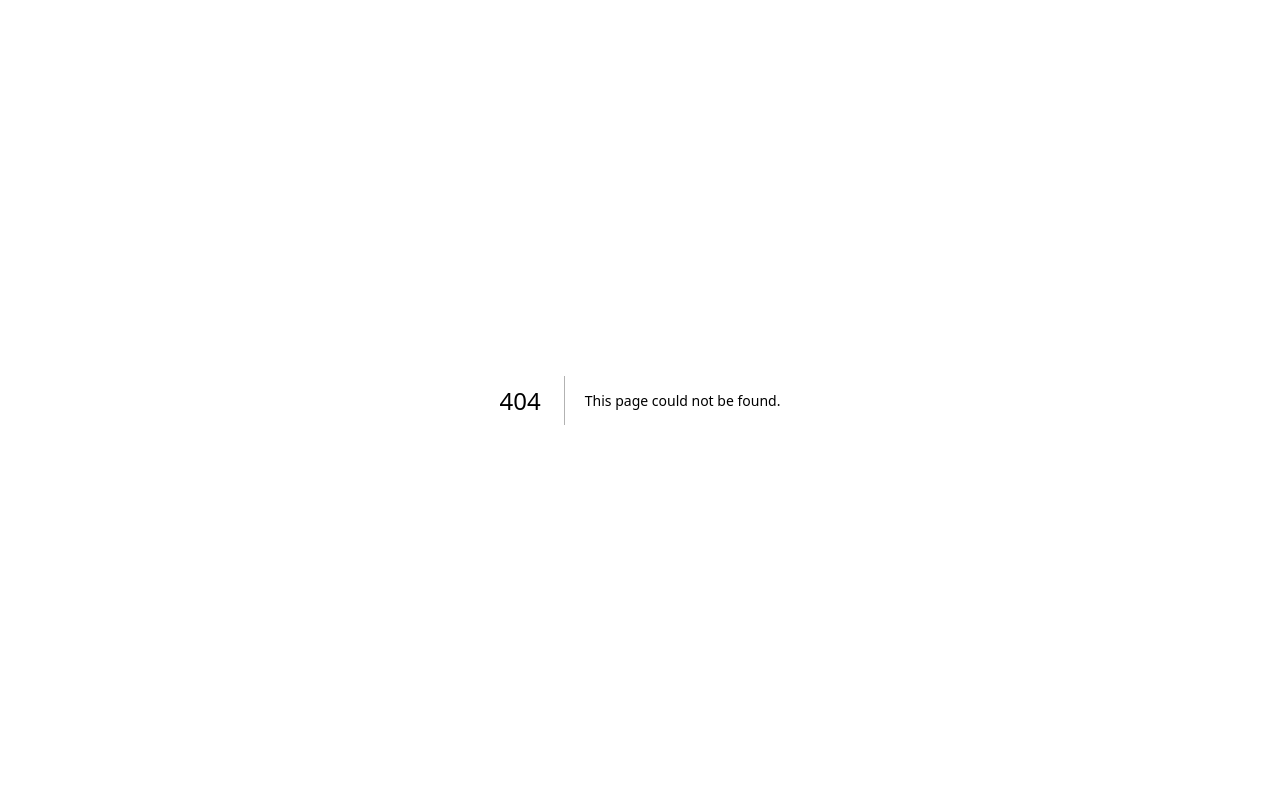
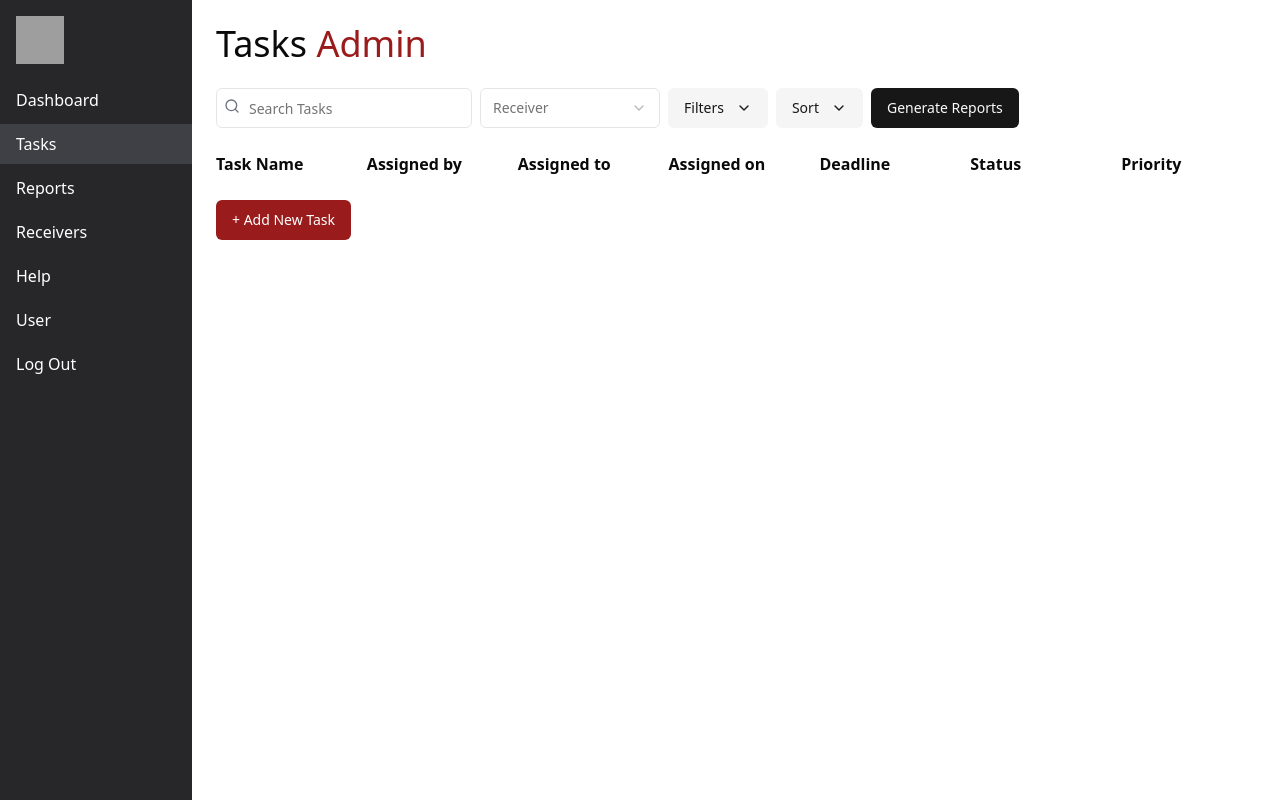
Before and after one commit to Liam-Dev1/cics-task-management, a Next.js app: page /admintask in a window 1280 px wide. Before the commit this address had no page. Built offline with nearby package versions, Linux system fonts and the light colour scheme; grey boxes are pictures that could not be loaded.

Commit message:
working admin task page

```diff
--- /dev/null
+++ b/src/app/admintask/page.tsx
@@ -0,0 +1,356 @@
+"use client"
+
+import type React from "react"
+
+import { useState, useRef } from "react"
+import { ChevronDown, Search, Upload } from "lucide-react"
+import { Button } from "@/components/ui/button"
+import { Input } from "@/components/ui/input"
+import { Textarea } from "@/components/ui/textarea"
+import { Select, SelectContent, SelectItem, SelectTrigger, SelectValue } from "@/components/ui/select"
+import { Dialog, DialogContent, DialogHeader, DialogTitle, DialogTrigger } from "@/components/ui/dialog"
+// Remove the Firebase import, assuming it's handled elsewhere in your application
+// import { storage } from "@/firebase/firebase.config"
+import { ref, uploadBytes, getDownloadURL } from "firebase/storage"
+
+// Declare storage variable. Assuming it's initialized elsewhere in your application.
+// Replace this with your actual storage initialization if needed.
+const storage = null
+
+export default function TaskManagement() {
+  const [showNewTask, setShowNewTask] = useState(false)
+  const [tasks, setTasks] = useState([])
+
+  const [newTask, setNewTask] = useState({
+    name: "",
+    assignedTo: "",
+    deadline: "",
+    status: "",
+    priority: "",
+    description: "",
+  })
+  const [file, setFile] = useState<File | null>(null)
+  const fileInputRef = useRef<HTMLInputElement>(null)
+  const [editingTask, setEditingTask] = useState<number | null>(null)
+
+  const handleInputChange = (e: React.ChangeEvent<HTMLInputElement | HTMLTextAreaElement | HTMLSelectElement>) => {
+    const { name, value } = e.target
+    if (editingTask !== null) {
+      setTasks((prev) => prev.map((task) => (task.id === editingTask ? { ...task, [name]: value } : task)))
+    } else {
+      setNewTask((prev) => ({ ...prev, [name]: value }))
+    }
+  }
+
+  const handleFileChange = (e: React.ChangeEvent<HTMLInputElement>) => {
+    if (e.target.files) {
+      setFile(e.target.files[0])
+    }
+  }
+
+  const handleAddTask = async (e: React.FormEvent) => {
+    e.preventDefault()
+
+    let fileUrl = ""
+    if (file) {
+      try {
+        // Assuming 'storage' is available globally or through a context
+        const storageRef = ref(storage, `task-files/${file.name}`)
+        await uploadBytes(storageRef, file)
+        fileUrl = await getDownloadURL(storageRef)
+      } catch (error) {
+        console.error("Error uploading file:", error)
+      }
+    }
+
+    const newTaskWithFile = {
+      ...newTask,
+      id: tasks.length + 1,
+      assignedBy: "J Jonah Jameson",
+      assignedOn: new Date().toLocaleDateString(),
+      files: fileUrl ? [{ name: file!.name, url: fileUrl }] : [],
+    }
+
+    setTasks((prev) => [...prev, newTaskWithFile])
+    setNewTask({
+      name: "",
+      assignedTo: "",
+      deadline: "",
+      status: "",
+      priority: "",
+      description: "",
+    })
+    setFile(null)
+    setShowNewTask(false)
+  }
+
+  const handleEditTask = (taskId: number) => {
+    setEditingTask(taskId)
+    const taskToEdit = tasks.find((task) => task.id === taskId)
+    if (taskToEdit) {
+      setNewTask({
+        name: taskToEdit.name,
+        assignedTo: taskToEdit.assignedTo,
+        deadline: taskToEdit.deadline,
+        status: taskToEdit.status,
+        priority: taskToEdit.priority,
+        description: taskToEdit.description,
+      })
+    }
+  }
+
+  const handleSaveEdit = () => {
+    setTasks((prev) => prev.map((task) => (task.id === editingTask ? { ...task, ...newTask } : task)))
+    setEditingTask(null)
+    setNewTask({
+      name: "",
+      assignedTo: "",
+      deadline: "",
+      status: "",
+      priority: "",
+      description: "",
+    })
+  }
+
+  const handleVerifyCompletion = (taskId: number) => {
+    setTasks((prev) =>
+      prev.map((task) =>
+        task.id === taskId ? { ...task, status: "Completed", completed: new Date().toLocaleDateString() } : task,
+      ),
+    )
+  }
+
+  const handleReopenTask = (taskId: number) => {
+    setTasks((prev) =>
+      prev.map((task) => (task.id === taskId ? { ...task, status: "Reopened", completed: null } : task)),
+    )
+  }
+
+  return (
+    <div className="flex min-h-screen">
+      {/* Sidebar */}
+      <div className="w-48 bg-zinc-800 text-white">
+        <div className="p-4">
+          <img
+            src="https://hebbkx1anhila5yf.public.blob.vercel-storage.com/image-jwFgX4f0u3HXOc9jTMPAK2Jz503wTL.png"
+            alt="CICS Logo"
+            className="w-12 h-12"
+          />
+        </div>
+        <nav className="space-y-1">
+          {["Dashboard", "Tasks", "Reports", "Receivers", "Help", "User", "Log Out"].map((item) => (
+            <button
+              key={item}
+              className={`w-full text-left px-4 py-2 hover:bg-zinc-700 ${item === "Tasks" ? "bg-zinc-700" : ""}`}
+            >
+              {item}
+            </button>
+          ))}
+        </nav>
+      </div>
+
+      {/* Main Content */}
+      <div className="flex-1 bg-white">
+        <div className="p-6">
+          <h1 className="text-4xl mb-6">
+            Tasks <span className="text-red-800">Admin</span>
+          </h1>
+
+          {/* Action Bar */}
+          <div className="flex gap-2 mb-6">
+            <div className="relative">
+              <Input type="search" placeholder="Search Tasks" className="pl-8 w-64" />
+              <Search className="absolute left-2 top-2.5 h-4 w-4 text-gray-500" />
+            </div>
+            <Select>
+              <SelectTrigger className="w-[180px]">
+                <SelectValue placeholder="Receiver" />
+              </SelectTrigger>
+              <SelectContent>
+                <SelectItem value="all">All Receivers</SelectItem>
+                <SelectItem value="peter">Peter Parker</SelectItem>
+              </SelectContent>
+            </Select>
+            <Button variant="secondary">
+              Filters
+              <ChevronDown className="ml-1 h-4 w-4" />
+            </Button>
+            <Button variant="secondary">
+              Sort
+              <ChevronDown className="ml-1 h-4 w-4" />
+            </Button>
+            <Button>Generate Reports</Button>
+          </div>
+
+          {/* Tasks List */}
+          <div className="space-y-4">
+            <div className="grid grid-cols-7 gap-4 font-semibold mb-2">
+              <div>Task Name</div>
+              <div>Assigned by</div>
+              <div>Assigned to</div>
+              <div>Assigned on</div>
+              <div>Deadline</div>
+              <div>Status</div>
+              <div>Priority</div>
+            </div>
+
+            {/* Add New Task Button */}
+            <Button onClick={() => setShowNewTask(true)} className="bg-red-800 hover:bg-red-900 text-white">
+              + Add New Task
+            </Button>
+
+            {/* New Task Form */}
+            {(showNewTask || editingTask !== null) && (
+              <form
+                onSubmit={editingTask !== null ? handleSaveEdit : handleAddTask}
+                className="border rounded-lg p-4 bg-gray-50"
+              >
+                <div className="grid grid-cols-7 gap-4">
+                  <Input
+                    placeholder="Insert Task Name Here"
+                    name="name"
+                    value={newTask.name}
+                    onChange={handleInputChange}
+                  />
+                  <div>J Jonah Jameson</div>
+                  <Select
+                    name="assignedTo"
+                    onValueChange={(value) => handleInputChange({ target: { name: "assignedTo", value } } as any)}
+                  >
+                    <SelectTrigger>
+                      <SelectValue placeholder="Select assignee" />
+                    </SelectTrigger>
+                    <SelectContent>
+                      <SelectItem value="Peter Parker">Peter Parker</SelectItem>
+                    </SelectContent>
+                  </Select>
+                  <div>{new Date().toLocaleDateString()}</div>
+                  <Input type="date" name="deadline" value={newTask.deadline} onChange={handleInputChange} />
+                  <Select
+                    name="status"
+                    onValueChange={(value) => handleInputChange({ target: { name: "status", value } } as any)}
+                  >
+                    <SelectTrigger>
+                      <SelectValue placeholder="Status" />
+                    </SelectTrigger>
+                    <SelectContent>
+                      <SelectItem value="Pending">Pending</SelectItem>
+                      <SelectItem value="Verifying">Verifying</SelectItem>
+                    </SelectContent>
+                  </Select>
+                  <Select
+                    name="priority"
+                    onValueChange={(value) => handleInputChange({ target: { name: "priority", value } } as any)}
+                  >
+                    <SelectTrigger>
+                      <SelectValue placeholder="Priority" />
+                    </SelectTrigger>
+                    <SelectContent>
+                      <SelectItem value="High">High</SelectItem>
+                      <SelectItem value="Medium">Medium</SelectItem>
+                      <SelectItem value="Low">Low</SelectItem>
+                    </SelectContent>
+                  </Select>
+                </div>
+                <Textarea
+                  placeholder="Add Description Here"
+                  className="mt-4 mb-4"
+                  name="description"
+                  value={newTask.description}
+                  onChange={handleInputChange}
+                />
+                <div className="flex justify-between">
+                  <Button
+                    type="button"
+                    variant="outline"
+                    className="flex gap-2"
+                    onClick={() => fileInputRef.current?.click()}
+                  >
+                    <Upload className="h-4 w-4" />
+                    Attach Files
+                  </Button>
+                  <input type="file" ref={fileInputRef} onChange={handleFileChange} className="hidden" />
+                  <Button type="submit">{editingTask !== null ? "Save Changes" : "Assign Task"}</Button>
+                </div>
+                {file && <p className="mt-2">File attached: {file.name}</p>}
+              </form>
+            )}
+
+            {/* Existing Tasks */}
+            {tasks.map((task) => (
+              <div key={task.id} className="grid grid-cols-7 gap-4 bg-red-800 text-white p-4 rounded">
+                <div>{task.name}</div>
+                <div>{task.assignedBy}</div>
+                <div>{task.assignedTo}</div>
+                <div>{task.assignedOn}</div>
+                <div>{task.deadline}</div>
+                <div>{task.status}</div>
+                <div>{task.priority}</div>
+                <div className="col-span-7 bg-white text-black p-4 rounded mt-2">
+                  <p className="text-sm text-gray-600">
+                    {task.completed ? `Completed on ${task.completed}` : "Not completed"}
+                  </p>
+                  <p className="my-2">{task.description}</p>
+                  <div className="flex justify-between mt-4">
+                    <div className="space-x-2">
+                      {task.files.map((file, index) => (
+                        <Button
+                          key={index}
+                          variant="secondary"
+                          size="sm"
+                          onClick={() => window.open(file.url, "_blank")}
+                        >
+                          {file.name}
+                        </Button>
+                      ))}
+                    </div>
+                    <div className="space-x-2">
+                      <Dialog>
+                        <DialogTrigger asChild>
+                          <Button variant="secondary" size="sm" onClick={() => handleEditTask(task.id)}>
+                            Edit Task
+                          </Button>
+                        </DialogTrigger>
+                        <DialogContent>
+                          <DialogHeader>
+                            <DialogTitle>Edit Task</DialogTitle>
+                          </DialogHeader>
+                          <form
+                            onSubmit={(e) => {
+                              e.preventDefault()
+                              handleSaveEdit()
+                            }}
+                            className="space-y-4"
+                          >
+                            {/* Add form fields here, similar to the new task form */}
+                            <Button type="submit">Save Changes</Button>
+                          </form>
+                        </DialogContent>
+                      </Dialog>
+                      <Button
+                        variant="secondary"
+                        size="sm"
+                        onClick={() => handleVerifyCompletion(task.id)}
+                        disabled={task.status === "Completed"}
+                      >
+                        Verify Completion of Task
+                      </Button>
+                      <Button
+                        variant="secondary"
+                        size="sm"
+                        onClick={() => handleReopenTask(task.id)}
+                        disabled={task.status !== "Completed"}
+                      >
+                        Reopen Task
+                      </Button>
+                    </div>
+                  </div>
+                </div>
+              </div>
+            ))}
+          </div>
+        </div>
+      </div>
+    </div>
+  )
+}
--- a/src/components/ui/sidebar.tsx
+++ b/src/components/ui/sidebar.tsx
@@ -8,7 +8,7 @@ import { cn } from "@/lib/utils"
 
 const navItems = [
   { name: "Dashboard", icon: LayoutDashboard, href: "/dashboard" },
-  { name: "Tasks", icon: ClipboardList, href: "/tasks" },
+  { name: "Tasks", icon: ClipboardList, href: "/admintask" },
   { name: "Reports", icon: BarChart3, href: "/reports" },
   { name: "Receivers", icon: Users, href: "/receivers" },
   { name: "Help", icon: HelpCircle, href: "/help" },
```
